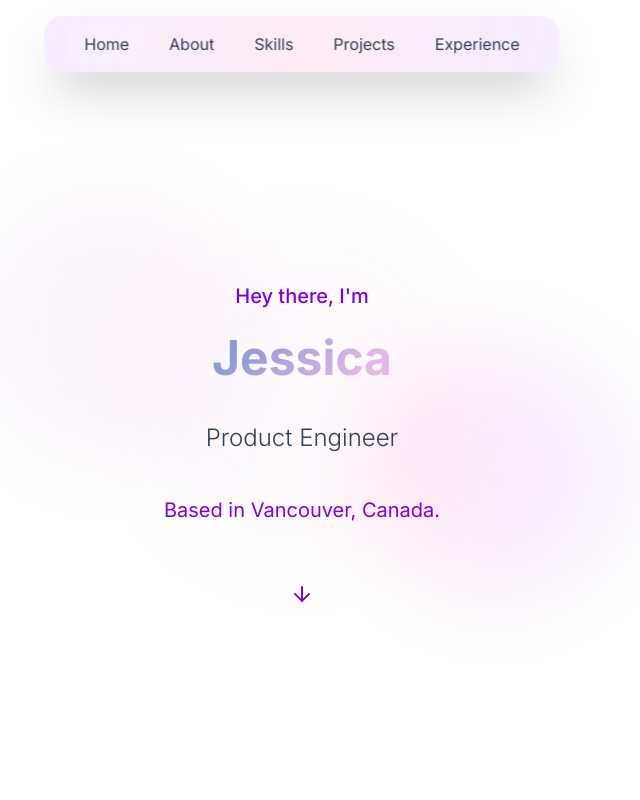
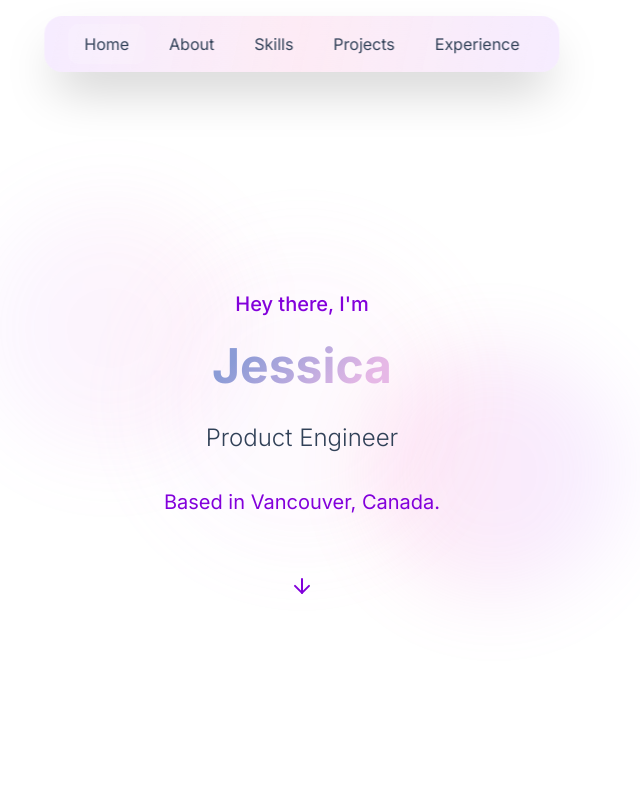
Before and after one commit to jjcyz/portfolio, a Next.js app: page / in a window 1280 px wide. Shown: the top 800 px of the page, without its empty margins (338-978 px from the left). Built offline with nearby package versions, Linux system fonts and the light colour scheme.

Commit message:
Fixed spacing issues

```diff
--- a/components/Hero.tsx
+++ b/components/Hero.tsx
@@ -83,7 +83,7 @@ export default function Hero() {
           initial={{ opacity: 0, scale: 0.9 }}
           animate={{ opacity: 1, scale: 1 }}
           transition={{ delay: 0.2, duration: 0.5 }}
-          className="text-3xl sm:text-4xl lg:text-5xl font-bold mb-8"
+          className="text-3xl sm:text-4xl lg:text-5xl font-bold mb-4 sm:mb-6"
         >
           <span className="gradient-text">Jessica</span>
         </motion.h1>
@@ -93,7 +93,7 @@ export default function Hero() {
           initial={{ opacity: 0, y: 20 }}
           animate={{ opacity: 1, y: 0 }}
           transition={{ delay: 0.3, duration: 0.4 }}
-          className="text-lg sm:text-xl lg:text-2xl text-slate-700 mb-6 sm:mb-8 font-light h-[2.5rem] sm:h-[2.75rem] lg:h-[3rem] flex items-center justify-center relative overflow-hidden"
+          className="text-lg sm:text-xl lg:text-2xl text-slate-700 mb-4 sm:mb-6 font-light h-[2.5rem] sm:h-[2.75rem] lg:h-[3rem] flex items-center justify-center relative overflow-hidden"
         >
           <AnimatePresence mode="wait" initial={false}>
             <motion.h2
--- a/components/Projects.tsx
+++ b/components/Projects.tsx
@@ -259,7 +259,7 @@ export default function Projects() {
                             </Link>
                           )}
                         </div>
-                        <p className="text-sm sm:text-base text-slate-600 mb-4 leading-relaxed">
+                        <p className="text-sm sm:text-base text-slate-600 mb-4 leading-relaxed mt-3 sm:mt-4">
                           {currentProject.description}
                         </p>
                         <div className="flex flex-wrap gap-1.5 mb-4">
```
